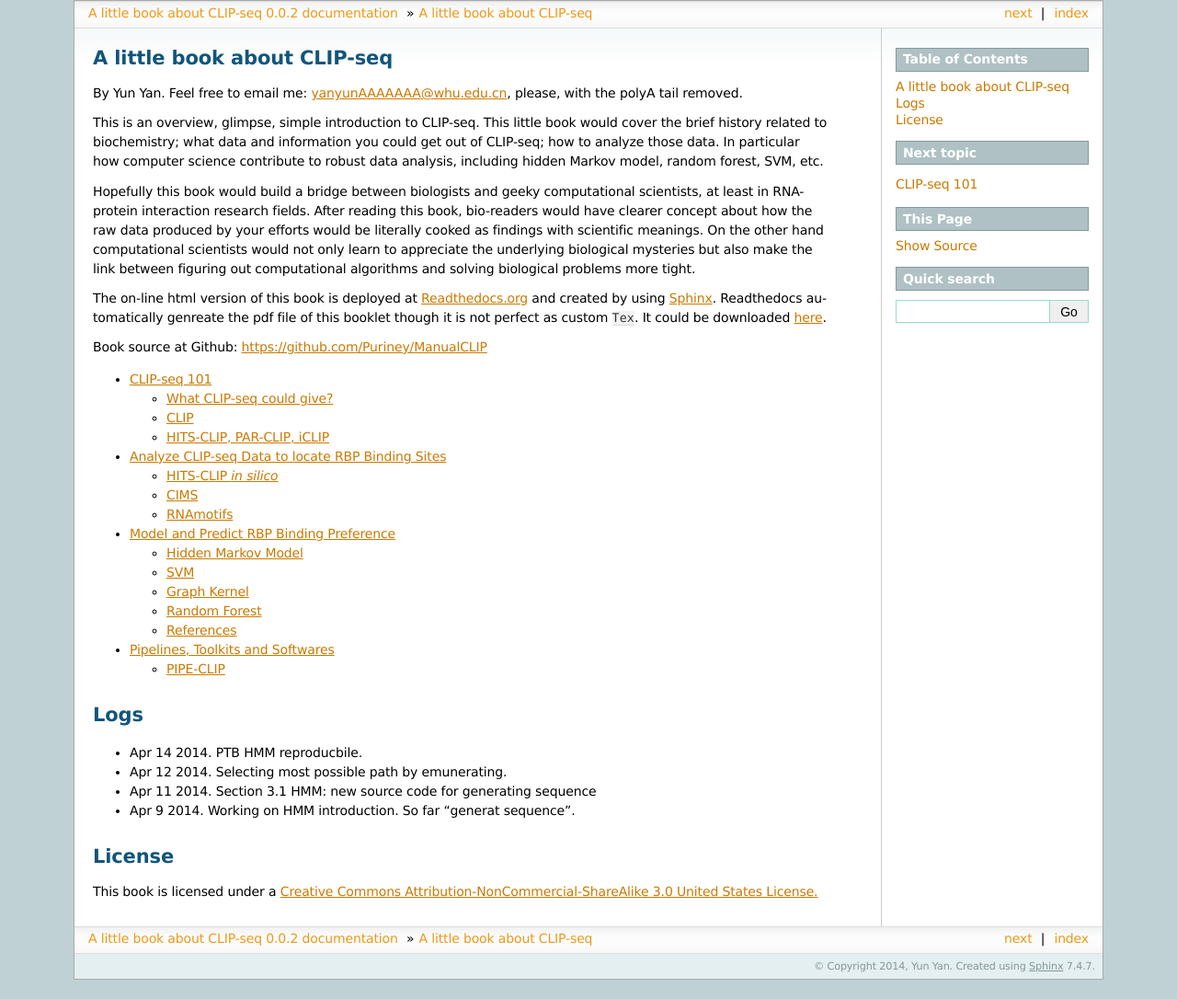
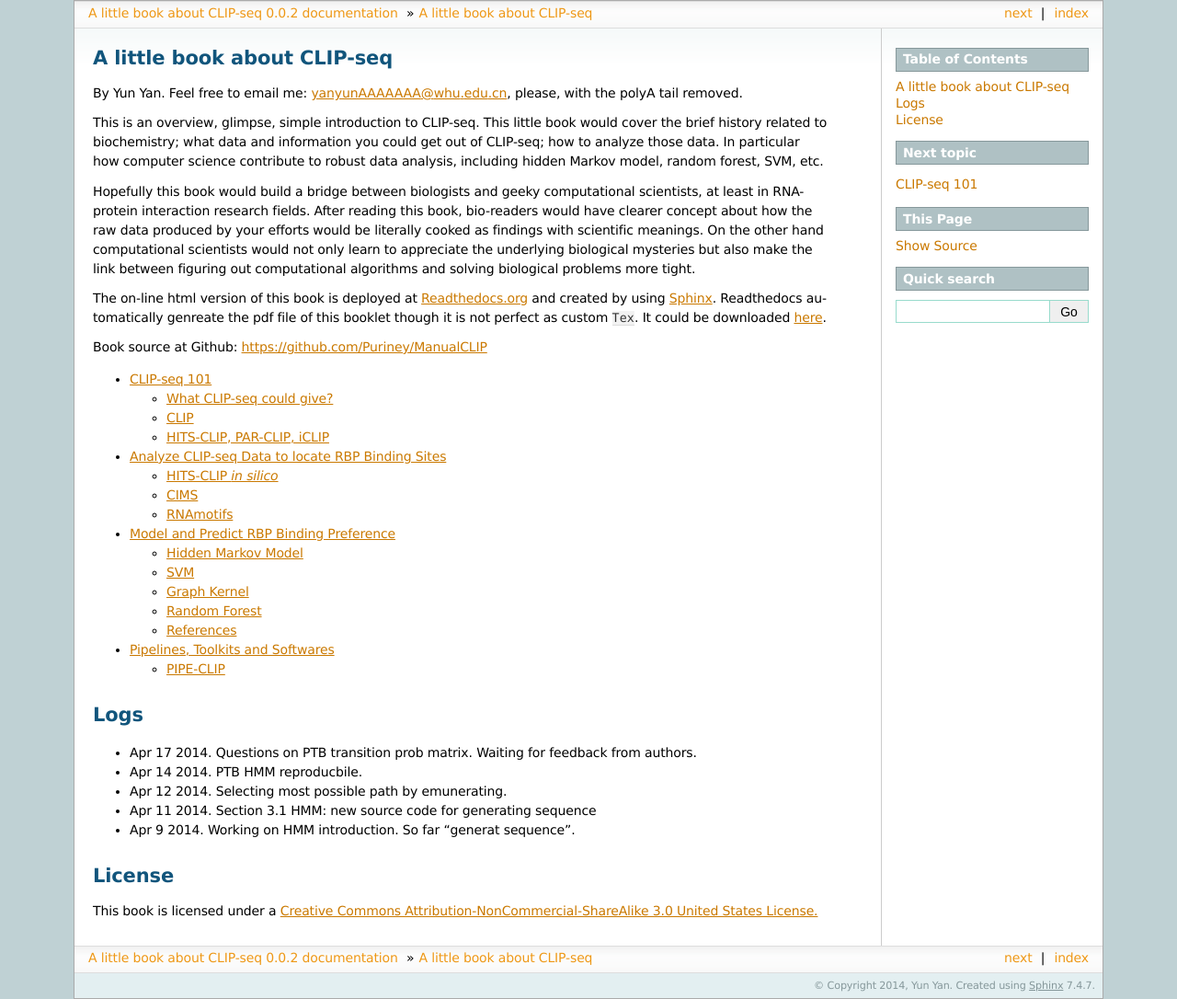
Before and after one commit to Puriney/ManualCLIP, a Sphinx documentation site: the page built from source/index.rst, in a window 1280 px wide. Shown: the whole page at 92% size. Built offline with Sphinx 7.4.7, drawn with Linux system fonts in a browser that asks for light colours; formulas are drawn with MathJax 3; before the commit the page ends 1065 px from its top, so only the background shows below that.

Commit message:
index logs

```diff
--- a/source/index.rst
+++ b/source/index.rst
@@ -27,6 +27,7 @@ Book source at Github: https://github.com/Puriney/ManualCLIP
 Logs
 =====
 
+- Apr 17 2014. Questions on PTB transition prob matrix. Waiting for feedback from authors.
 - Apr 14 2014. PTB HMM reproducbile.
 - Apr 12 2014. Selecting most possible path by emunerating.
 - Apr 11 2014. Section 3.1 HMM: new source code for generating sequence
```
